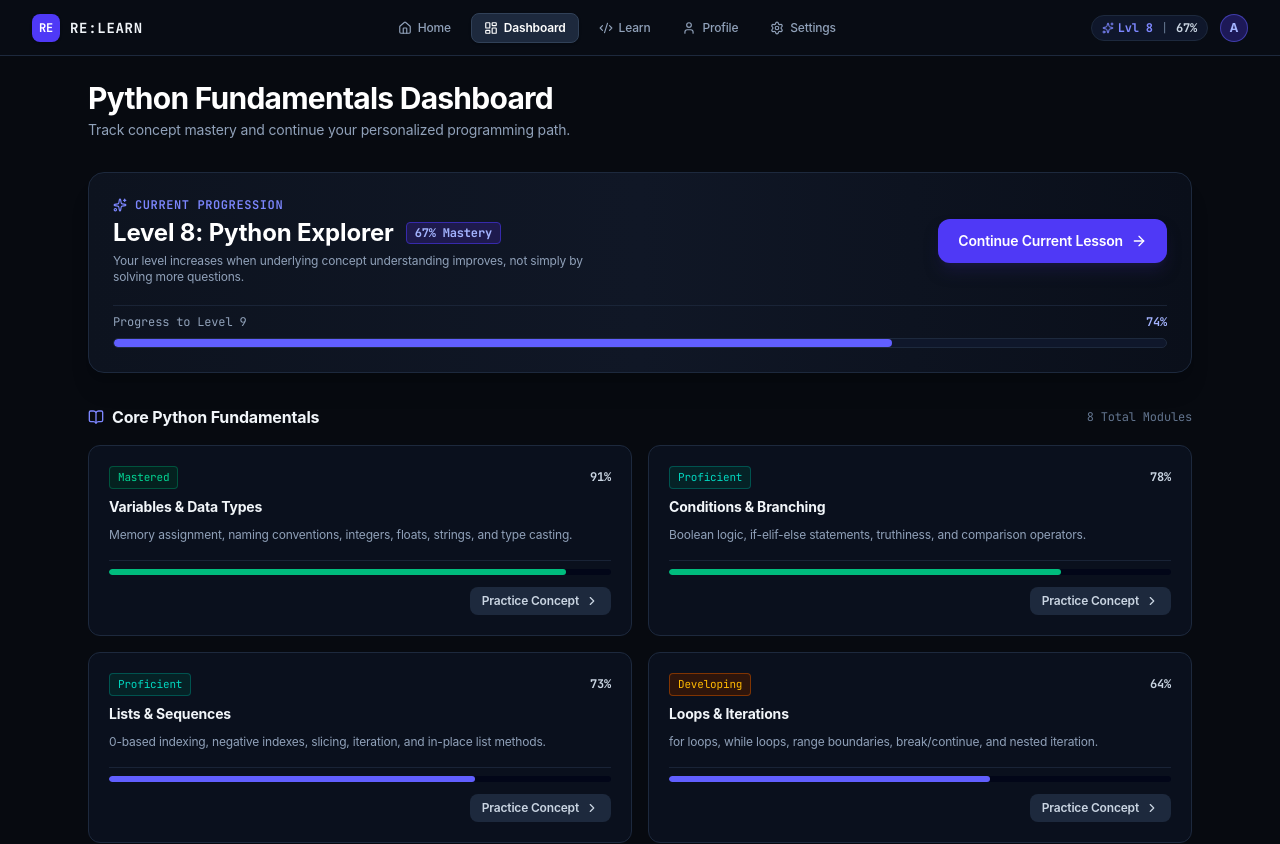
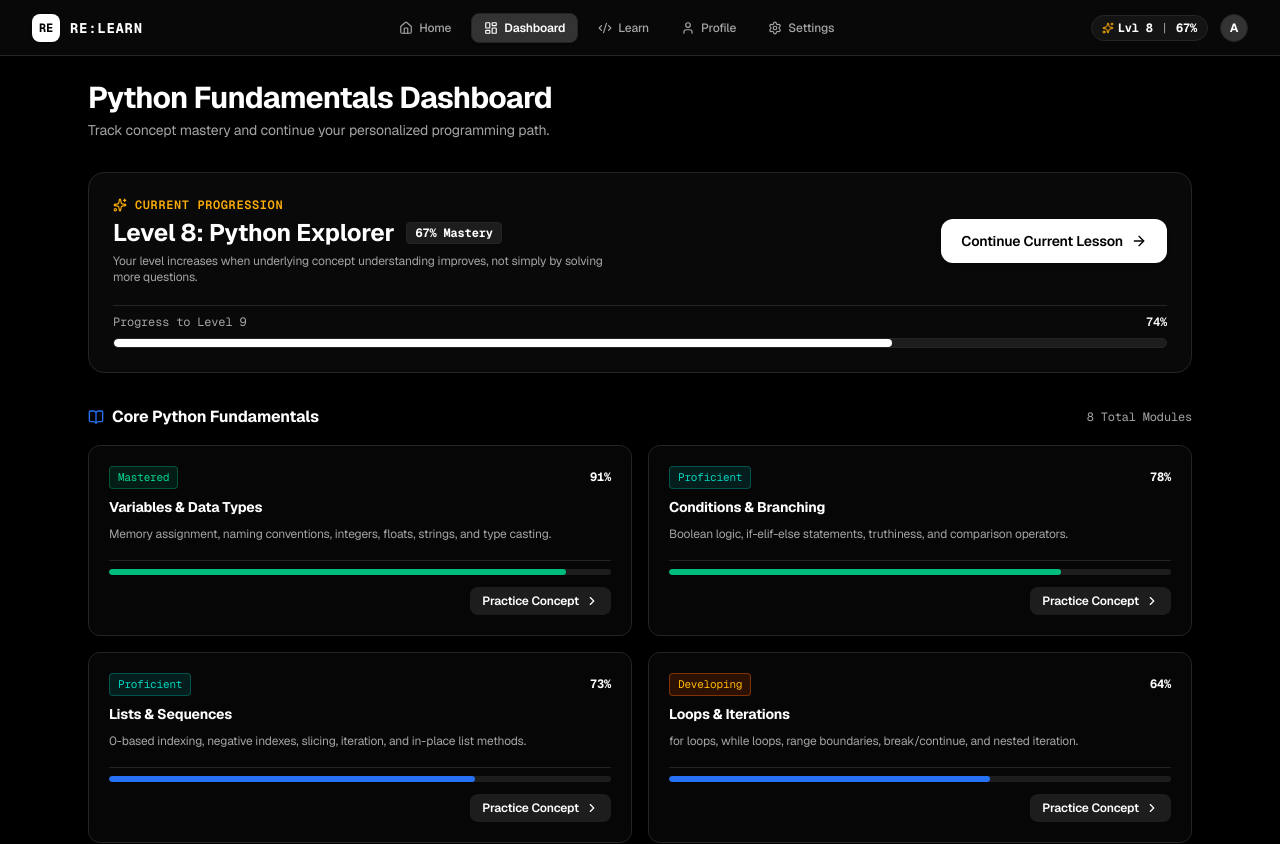
Before and after one commit to gaurav-naamhai/frontend-relearn, a React (Vite) app: page /learn in a window 1280 px wide. Shown: the top 844 px of the page. Built offline with nearby package versions, Linux system fonts and the light colour scheme.

Commit message:
feat: apply OKLCH custom design system theme and update components to semantic tokens

```diff
--- a/index.html
+++ b/index.html
@@ -8,9 +8,9 @@
     <meta name="description" content="Cognitive Python learning platform identifying and resolving core mental misconceptions through line-level diagnostics, interactive traces, and transfer testing." />
     <link rel="preconnect" href="https://fonts.googleapis.com">
     <link rel="preconnect" href="https://fonts.gstatic.com" crossorigin>
-    <link href="https://fonts.googleapis.com/css2?family=JetBrains+Mono:wght@400;500;600;700&family=Inter:wght@400;500;600;700;800&display=swap" rel="stylesheet">
+    <link href="https://fonts.googleapis.com/css2?family=Geist:wght@300;400;500;600;700;800&family=Geist+Mono:wght@400;500;600;700&family=JetBrains+Mono:wght@400;500;600;700&family=Inter:wght@400;500;600;700;800&display=swap" rel="stylesheet">
   </head>
-  <body class="bg-[#090d13] text-[#e6edf3] antialiased selection:bg-[#263040] selection:text-[#ffffff]">
+  <body class="bg-background text-foreground antialiased selection:bg-accent selection:text-foreground">
     <div id="root"></div>
     <script type="module" src="/src/main.tsx"></script>
   </body>
--- a/src/App.tsx
+++ b/src/App.tsx
@@ -33,7 +33,7 @@ export default function App() {
   };
 
   return (
-    <div className="min-h-screen bg-[#070a10] text-slate-100 font-sans selection:bg-indigo-600 selection:text-white flex flex-col">
+    <div className="min-h-screen bg-background text-foreground font-sans selection:bg-accent selection:text-accent-foreground flex flex-col">
       {/* Sleek Top Navigation Bar */}
       <Navbar
         currentPath={currentPath}
--- a/src/components/navigation/Navbar.tsx
+++ b/src/components/navigation/Navbar.tsx
@@ -22,16 +22,16 @@ export const Navbar: React.FC<NavbarProps> = ({
   ];
 
   return (
-    <header className="h-14 border-b border-slate-800 bg-[#090d16]/95 backdrop-blur-md px-4 sm:px-8 flex items-center justify-between sticky top-0 z-30 select-none">
+    <header className="h-14 border-b border-border bg-card/95 backdrop-blur-md px-4 sm:px-8 flex items-center justify-between sticky top-0 z-30 select-none">
       {/* Brand */}
       <button
         onClick={() => onNavigate("/dashboard")}
         className="flex items-center gap-2.5 text-left group"
       >
-        <div className="w-7 h-7 rounded-lg bg-indigo-600 flex items-center justify-center text-white font-extrabold text-xs font-mono shadow-sm group-hover:bg-indigo-500 transition-colors">
+        <div className="w-7 h-7 rounded-lg bg-primary text-primary-foreground flex items-center justify-center font-extrabold text-xs font-mono shadow-sm group-hover:opacity-90 transition-opacity">
           RE
         </div>
-        <span className="font-extrabold font-mono text-slate-100 text-sm tracking-wider">
+        <span className="font-extrabold font-mono text-foreground text-sm tracking-wider">
           RE:LEARN
         </span>
       </button>
@@ -50,8 +50,8 @@ export const Navbar: React.FC<NavbarProps> = ({
               onClick={() => onNavigate(item.path)}
               className={`px-3 py-1.5 rounded-lg text-xs font-medium flex items-center gap-1.5 transition-all ${
                 isActive
-                  ? "bg-slate-800 text-white font-semibold border border-slate-700 shadow-sm"
-                  : "text-slate-400 hover:text-slate-200 hover:bg-slate-900"
+                  ? "bg-accent text-accent-foreground font-semibold border border-border shadow-sm"
+                  : "text-muted-foreground hover:text-foreground hover:bg-muted"
               }`}
             >
               <Icon className="w-3.5 h-3.5" />
@@ -68,19 +68,19 @@ export const Navbar: React.FC<NavbarProps> = ({
       <div className="flex items-center gap-3">
         <button
           onClick={() => onNavigate("/dashboard")}
-          className="hidden md:flex items-center gap-2 px-2.5 py-1 rounded-full bg-slate-900 border border-slate-800 text-xs font-mono"
+          className="hidden md:flex items-center gap-2 px-2.5 py-1 rounded-full bg-muted/60 border border-border text-xs font-mono"
         >
-          <span className="text-indigo-400 font-bold flex items-center gap-1">
-            <Sparkles className="w-3 h-3" />
+          <span className="text-foreground font-bold flex items-center gap-1">
+            <Sparkles className="w-3 h-3 text-chart-1" />
             Lvl {learner.level}
           </span>
-          <span className="text-slate-500">|</span>
-          <span className="text-slate-300 font-bold">{learner.masteryPercentage}%</span>
+          <span className="text-muted-foreground">|</span>
+          <span className="text-foreground font-bold">{learner.masteryPercentage}%</span>
         </button>
 
         <button
           onClick={() => onNavigate("/profile")}
-          className="w-7 h-7 rounded-full bg-indigo-600/30 border border-indigo-500/50 flex items-center justify-center text-xs font-bold text-indigo-300 hover:scale-105 transition-transform"
+          className="w-7 h-7 rounded-full bg-accent border border-border flex items-center justify-center text-xs font-bold text-foreground hover:bg-muted transition-colors"
           title="Open Profile"
         >
           {learner.name.charAt(0)}
--- a/src/index.css
+++ b/src/index.css
@@ -1,42 +1,137 @@
 @import "tailwindcss";
 
-@layer base {
 :root {
-    --bg-app: #090d13;
-    --bg-surface: #0e1218;
-    --bg-surface-raised: #141922;
-    --bg-surface-hover: #1a202c;
-    --bg-surface-active: #222938;
+  --card: oklch(1.00 0 0);
+  --ring: oklch(0 0 0);
+  --input: oklch(0.94 0 0);
+  --muted: oklch(0.97 0 0);
+  --accent: oklch(0.94 0 0);
+  --border: oklch(0.92 0 0);
+  --radius: 0.5rem;
+  --chart-1: oklch(0.81 0.17 75.35);
+  --chart-2: oklch(0.55 0.22 264.53);
+  --chart-3: oklch(0.72 0 0);
+  --chart-4: oklch(0.92 0 0);
+  --chart-5: oklch(0.56 0 0);
+  --popover: oklch(0.99 0 0);
+  --primary: oklch(0 0 0);
+  --sidebar: oklch(0.99 0 0);
+  --font-mono: Geist Mono, monospace;
+  --font-sans: Geist, sans-serif;
+  --secondary: oklch(0.94 0 0);
+  --background: oklch(0.99 0 0);
+  --font-serif: Georgia, serif;
+  --foreground: oklch(0 0 0);
+  --destructive: oklch(0.63 0.19 23.03);
+  --shadow-blur: 2px;
+  --shadow-color: hsl(0 0% 0%);
+  --sidebar-ring: oklch(0 0 0);
+  --shadow-spread: 0px;
+  --shadow-opacity: 0.18;
+  --sidebar-accent: oklch(0.94 0 0);
+  --sidebar-border: oklch(0.94 0 0);
+  --card-foreground: oklch(0 0 0);
+  --shadow-offset-x: 0px;
+  --shadow-offset-y: 1px;
+  --sidebar-primary: oklch(0 0 0);
+  --muted-foreground: oklch(0.44 0 0);
+  --accent-foreground: oklch(0 0 0);
+  --popover-foreground: oklch(0 0 0);
+  --primary-foreground: oklch(1.00 0 0);
+  --sidebar-foreground: oklch(0 0 0);
+  --secondary-foreground: oklch(0 0 0);
+  --destructive-foreground: oklch(1.00 0 0);
+  --sidebar-accent-foreground: oklch(0 0 0);
+  --sidebar-primary-foreground: oklch(1.00 0 0);
+}
 
-    --border-subtle: #1e2430;
-    --border-default: #262e3d;
-    --border-focus: #3b465c;
+.dark {
+  --card: oklch(0.14 0 0);
+  --ring: oklch(0.72 0 0);
+  --input: oklch(0.32 0 0);
+  --muted: oklch(0.23 0 0);
+  --accent: oklch(0.32 0 0);
+  --border: oklch(0.26 0 0);
+  --chart-1: oklch(0.81 0.17 75.35);
+  --chart-2: oklch(0.58 0.21 260.84);
+  --chart-3: oklch(0.56 0 0);
+  --chart-4: oklch(0.44 0 0);
+  --chart-5: oklch(0.92 0 0);
+  --popover: oklch(0.18 0 0);
+  --primary: oklch(1.00 0 0);
+  --sidebar: oklch(0.18 0 0);
+  --font-mono: Geist Mono, monospace;
+  --font-sans: Geist, sans-serif;
+  --secondary: oklch(0.25 0 0);
+  --background: oklch(0 0 0);
+  --font-serif: Georgia, serif;
+  --foreground: oklch(1.00 0 0);
+  --destructive: oklch(0.69 0.20 23.91);
+  --sidebar-ring: oklch(0.72 0 0);
+  --sidebar-accent: oklch(0.32 0 0);
+  --sidebar-border: oklch(0.32 0 0);
+  --card-foreground: oklch(1.00 0 0);
+  --sidebar-primary: oklch(1.00 0 0);
+  --muted-foreground: oklch(0.72 0 0);
+  --accent-foreground: oklch(1.00 0 0);
+  --popover-foreground: oklch(1.00 0 0);
+  --primary-foreground: oklch(0 0 0);
+  --sidebar-foreground: oklch(1.00 0 0);
+  --secondary-foreground: oklch(1.00 0 0);
+  --destructive-foreground: oklch(0 0 0);
+  --sidebar-accent-foreground: oklch(1.00 0 0);
+  --sidebar-primary-foreground: oklch(0 0 0);
+}
 
-    --text-primary: #f0f6fc;
-    --text-secondary: #8b949e;
-    --text-muted: #646e7b;
-
-    --status-success-bg: #0c2013;
-    --status-success-border: #1e4a29;
-    --status-success-text: #3fb950;
-
-    --status-warning-bg: #231b09;
-    --status-warning-border: #523f14;
-    --status-warning-text: #d29922;
-
-    --status-error-bg: #261114;
-    --status-error-border: #542227;
-    --status-error-text: #f85149;
-
-    --status-info-bg: #0e1b2e;
-    --status-info-border: #1f3b60;
-    --status-info-text: #58a6ff;
+@theme inline {
+  --color-card: var(--card);
+  --color-ring: var(--ring);
+  --color-input: var(--input);
+  --color-muted: var(--muted);
+  --color-accent: var(--accent);
+  --color-border: var(--border);
+  --color-radius: var(--radius);
+  --color-chart-1: var(--chart-1);
+  --color-chart-2: var(--chart-2);
+  --color-chart-3: var(--chart-3);
+  --color-chart-4: var(--chart-4);
+  --color-chart-5: var(--chart-5);
+  --color-popover: var(--popover);
+  --color-primary: var(--primary);
+  --color-sidebar: var(--sidebar);
+  --color-font-mono: var(--font-mono);
+  --color-font-sans: var(--font-sans);
+  --color-secondary: var(--secondary);
+  --color-background: var(--background);
+  --color-font-serif: var(--font-serif);
+  --color-foreground: var(--foreground);
+  --color-destructive: var(--destructive);
+  --color-shadow-blur: var(--shadow-blur);
+  --color-shadow-color: var(--shadow-color);
+  --color-sidebar-ring: var(--sidebar-ring);
+  --color-shadow-spread: var(--shadow-spread);
+  --color-shadow-opacity: var(--shadow-opacity);
+  --color-sidebar-accent: var(--sidebar-accent);
+  --color-sidebar-border: var(--sidebar-border);
+  --color-card-foreground: var(--card-foreground);
+  --color-shadow-offset-x: var(--shadow-offset-x);
+  --color-shadow-offset-y: var(--shadow-offset-y);
+  --color-sidebar-primary: var(--sidebar-primary);
+  --color-muted-foreground: var(--muted-foreground);
+  --color-accent-foreground: var(--accent-foreground);
+  --color-popover-foreground: var(--popover-foreground);
+  --color-primary-foreground: var(--primary-foreground);
+  --color-sidebar-foreground: var(--sidebar-foreground);
+  --color-secondary-foreground: var(--secondary-foreground);
+  --color-destructive-foreground: var(--destructive-foreground);
+  --color-sidebar-accent-foreground: var(--sidebar-accent-foreground);
+  --color-sidebar-primary-foreground: var(--sidebar-primary-foreground);
 }
 
 body {
-    background-color: var(--bg-app);
-    color: var(--text-primary);
-    font-family: "Inter", -apple-system, BlinkMacSystemFont, "Segoe UI", Roboto, "Helvetica Neue", Arial, sans-serif;
+  background-color: var(--background);
+  color: var(--foreground);
+  font-family: var(--font-sans);
   min-height: 100vh;
   margin: 0;
   padding: 0;
@@ -54,41 +149,40 @@
   border: none;
   text-align: left;
 }
-}
 
 /* Developer Monochromatic Scrollbars */
 ::-webkit-scrollbar {
-  width: 5px;
-  height: 5px;
+  width: 6px;
+  height: 6px;
 }
 ::-webkit-scrollbar-track {
-  background: #090d13;
+  background: var(--background);
 }
 ::-webkit-scrollbar-thumb {
-  background: #1e2532;
-  border-radius: 2px;
+  background: var(--muted);
+  border-radius: var(--radius);
 }
 ::-webkit-scrollbar-thumb:hover {
-  background: #2d3648;
+  background: var(--accent);
 }
 
 /* Custom Scrollbar Utility */
 .custom-scrollbar::-webkit-scrollbar {
-  width: 5px;
-  height: 5px;
+  width: 6px;
+  height: 6px;
 }
 .custom-scrollbar::-webkit-scrollbar-track {
   background: transparent;
 }
 .custom-scrollbar::-webkit-scrollbar-thumb {
-  background: #1e2532;
-  border-radius: 2px;
+  background: var(--muted);
+  border-radius: var(--radius);
 }
 .custom-scrollbar::-webkit-scrollbar-thumb:hover {
-  background: #2d3648;
+  background: var(--accent);
 }
 
 /* Code & Monospace Utility */
 .font-mono {
-  font-family: "JetBrains Mono", "SF Mono", "Fira Code", Menlo, Monaco, Consolas, monospace;
+  font-family: var(--font-mono);
 }
--- a/src/pages/MainDashboard.tsx
+++ b/src/pages/MainDashboard.tsx
@@ -86,39 +86,39 @@ export const MainDashboard: React.FC<MainDashboardProps> = ({
   ];
 
   return (
-    <div className="p-6 max-w-6xl mx-auto space-y-8 text-slate-200">
+    <div className="p-6 max-w-6xl mx-auto space-y-8 text-foreground">
       {/* Header */}
       <div className="space-y-1">
-        <h1 className="text-2xl sm:text-3xl font-bold tracking-tight text-white">
+        <h1 className="text-2xl sm:text-3xl font-bold tracking-tight text-foreground">
           Python Fundamentals Dashboard
         </h1>
-        <p className="text-xs sm:text-sm text-slate-400">
+        <p className="text-xs sm:text-sm text-muted-foreground">
           Track concept mastery and continue your personalized programming path.
         </p>
       </div>
 
       {/* Level & Progress Hero Banner */}
-      <div className="p-6 rounded-2xl bg-gradient-to-r from-[#0d131f] via-[#101726] to-[#0a0f1a] border border-slate-800 shadow-xl space-y-5">
+      <div className="p-6 rounded-2xl bg-card border border-border shadow-md space-y-5">
         <div className="flex flex-col sm:flex-row sm:items-center justify-between gap-4">
           <div className="space-y-1">
-            <div className="flex items-center gap-2 font-mono text-xs text-indigo-400 font-semibold uppercase tracking-wider">
+            <div className="flex items-center gap-2 font-mono text-xs text-chart-1 font-semibold uppercase tracking-wider">
               <Sparkles className="w-3.5 h-3.5" />
               <span>Current Progression</span>
             </div>
-            <div className="text-xl sm:text-2xl font-bold text-white flex items-center gap-3">
+            <div className="text-xl sm:text-2xl font-bold text-foreground flex items-center gap-3">
               <span>Level {learner.level}: {learner.levelTitle}</span>
-              <span className="text-xs font-mono font-bold px-2 py-0.5 rounded bg-indigo-950 text-indigo-300 border border-indigo-800">
+              <span className="text-xs font-mono font-bold px-2 py-0.5 rounded bg-muted text-foreground border border-border">
                 {learner.masteryPercentage}% Mastery
               </span>
             </div>
-            <p className="text-xs text-slate-400 max-w-lg">
+            <p className="text-xs text-muted-foreground max-w-lg">
               Your level increases when underlying concept understanding improves, not simply by solving more questions.
             </p>
           </div>
 
           <button
             onClick={() => onStartLesson("functions")}
-            className="px-5 py-3 rounded-xl bg-indigo-600 hover:bg-indigo-500 font-semibold text-xs sm:text-sm text-white shadow-lg shadow-indigo-950/60 flex items-center justify-center gap-2 transition-all hover:scale-[1.02] shrink-0"
+            className="px-5 py-3 rounded-xl bg-primary text-primary-foreground hover:opacity-90 font-semibold text-xs sm:text-sm shadow-md flex items-center justify-center gap-2 transition-all hover:scale-[1.02] shrink-0"
           >
             <span>Continue Current Lesson</span>
             <ArrowRight className="w-4 h-4" />
@@ -126,14 +126,14 @@ export const MainDashboard: React.FC<MainDashboardProps> = ({
         </div>
 
         {/* Progress Bar with Milestones */}
-        <div className="space-y-2 pt-2 border-t border-slate-800/80">
-          <div className="flex justify-between text-xs font-mono text-slate-400">
+        <div className="space-y-2 pt-2 border-t border-border">
+          <div className="flex justify-between text-xs font-mono text-muted-foreground">
             <span>Progress to Level {learner.level + 1}</span>
-            <span className="text-indigo-300 font-semibold">{learner.masteryProgressToNextLevel}%</span>
+            <span className="text-foreground font-semibold">{learner.masteryProgressToNextLevel}%</span>
           </div>
-          <div className="w-full bg-slate-900 h-2.5 rounded-full overflow-hidden border border-slate-800">
+          <div className="w-full bg-muted h-2.5 rounded-full overflow-hidden border border-border">
             <div
-              className="bg-indigo-500 h-full rounded-full transition-all duration-500"
+              className="bg-primary h-full rounded-full transition-all duration-500"
               style={{ width: `${learner.masteryProgressToNextLevel}%` }}
             />
           </div>
@@ -143,11 +143,11 @@ export const MainDashboard: React.FC<MainDashboardProps> = ({
       {/* Python Fundamentals Grid */}
       <div className="space-y-4">
         <div className="flex items-center justify-between">
-          <h2 className="text-base font-bold text-slate-100 flex items-center gap-2">
-            <BookOpen className="w-4 h-4 text-indigo-400" />
+          <h2 className="text-base font-bold text-foreground flex items-center gap-2">
+            <BookOpen className="w-4 h-4 text-chart-2" />
             Core Python Fundamentals
           </h2>
-          <span className="text-xs font-mono text-slate-500">
+          <span className="text-xs font-mono text-muted-foreground">
             8 Total Modules
           </span>
         </div>
@@ -158,8 +158,8 @@ export const MainDashboard: React.FC<MainDashboardProps> = ({
               key={fund.id}
               className={`p-5 rounded-xl border transition-all flex flex-col justify-between gap-4 ${
                 fund.isCurrent
-                  ? "bg-slate-900/90 border-indigo-500/60 shadow-md shadow-indigo-950/30"
-                  : "bg-slate-900/50 border-slate-800 hover:border-slate-700 hover:bg-slate-900/80"
+                  ? "bg-card border-chart-2 shadow-sm"
+                  : "bg-card/70 border-border hover:border-border/80 hover:bg-card"
               }`}
             >
               <div className="space-y-2">
@@ -167,28 +167,28 @@ export const MainDashboard: React.FC<MainDashboardProps> = ({
                   <span className={`text-[11px] font-mono px-2 py-0.5 rounded border ${fund.statusColor}`}>
                     {fund.status}
                   </span>
-                  <span className="text-xs font-mono font-bold text-slate-300">
+                  <span className="text-xs font-mono font-bold text-foreground">
                     {fund.mastery}%
                   </span>
                 </div>
 
-                <h3 className="font-bold text-sm text-slate-100">
+                <h3 className="font-bold text-sm text-foreground">
                   {fund.title}
                 </h3>
-                <p className="text-xs text-slate-400 leading-relaxed">
+                <p className="text-xs text-muted-foreground leading-relaxed">
                   {fund.description}
                 </p>
               </div>
 
-              <div className="space-y-3 pt-2 border-t border-slate-800/80">
-                <div className="w-full bg-slate-950 h-1.5 rounded-full overflow-hidden">
+              <div className="space-y-3 pt-2 border-t border-border">
+                <div className="w-full bg-muted h-1.5 rounded-full overflow-hidden">
                   <div
                     className={`h-full rounded-full ${
                       fund.mastery >= 75
                         ? "bg-emerald-500"
                         : fund.mastery >= 50
-                        ? "bg-indigo-500"
-                        : "bg-amber-500"
+                        ? "bg-chart-2"
+                        : "bg-chart-1"
                     }`}
                     style={{ width: `${fund.mastery}%` }}
                   />
@@ -199,8 +199,8 @@ export const MainDashboard: React.FC<MainDashboardProps> = ({
                     onClick={() => onStartLesson(fund.id)}
                     className={`px-3 py-1.5 rounded-lg text-xs font-semibold flex items-center gap-1.5 transition-colors ${
                       fund.isCurrent
-                        ? "bg-indigo-600 hover:bg-indigo-500 text-white"
-                        : "bg-slate-800 hover:bg-slate-700 text-slate-300"
+                        ? "bg-primary text-primary-foreground hover:opacity-90"
+                        : "bg-muted hover:bg-accent text-foreground"
                     }`}
                   >
                     <span>{fund.isCurrent ? "Start Lesson" : "Practice Concept"}</span>
```
Also changed, not shown: src/pages/HeroSection.tsx (+13 -13 lines), src/pages/LearningDashboard.tsx (+64 -64 lines), src/pages/ProfileSection.tsx (+30 -30 lines), src/pages/SettingsSection.tsx (+30 -30 lines). Lines whose indentation alone changed are shown as unchanged.
